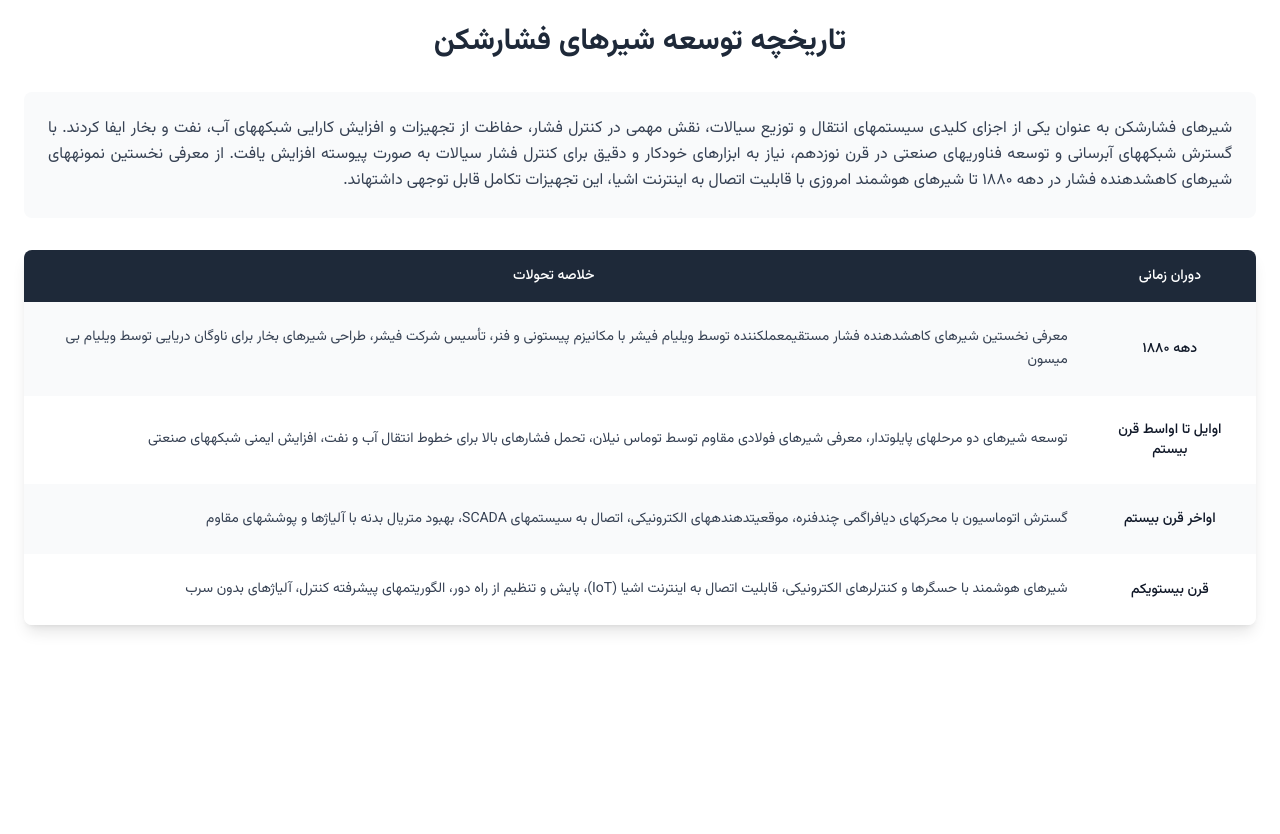
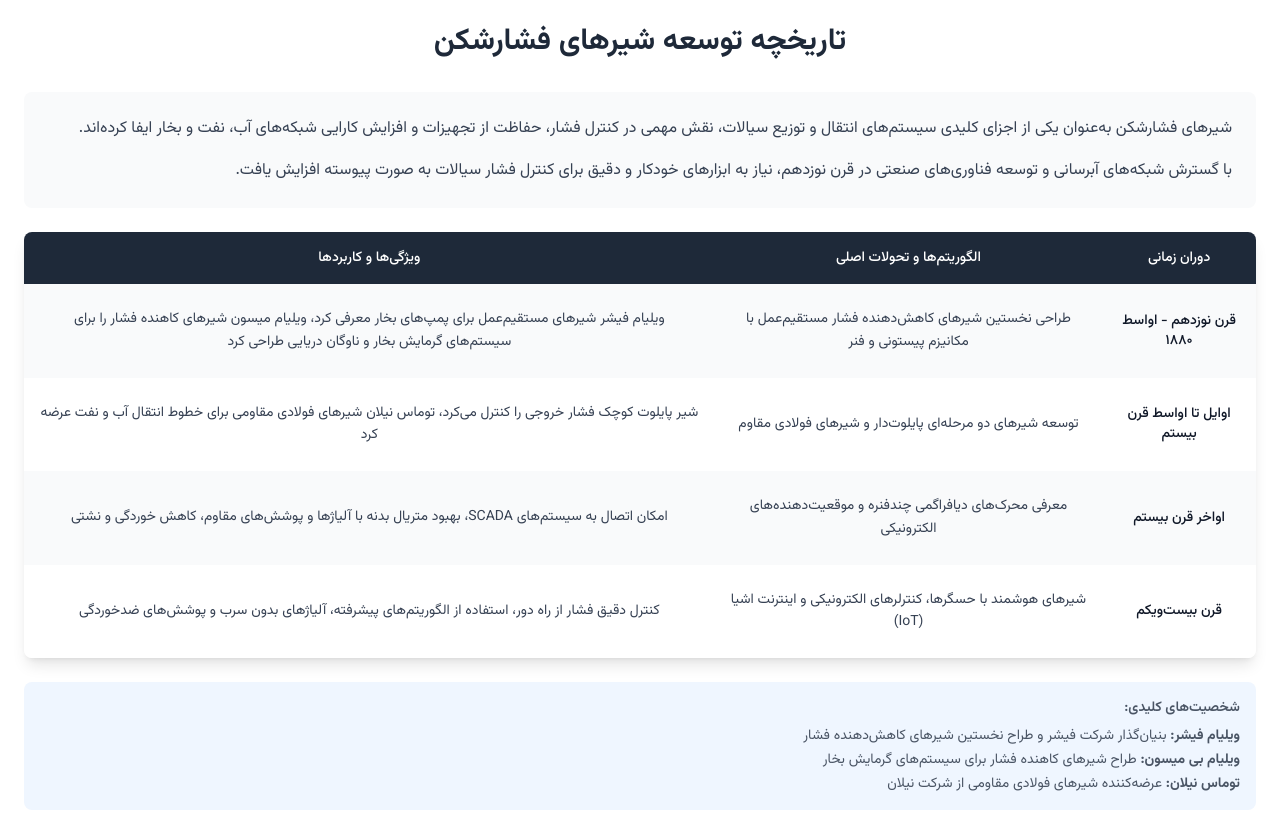
Before and after one commit to Foshati/prvfa, a Next.js app: page /history in a window 1280 px wide. Before the commit the page ends 800 px from the top, so only its background shows below. Built offline with nearby package versions, Linux system fonts and the light colour scheme.

Commit message:
add history page 2

```diff
--- a/src/app/history/page.tsx
+++ b/src/app/history/page.tsx
@@ -4,23 +4,27 @@ export default function HistoryPage() {
   const historyData = [
     {
       id: 1,
-      generation: "دهه ۱۸۸۰",
-      summary: "معرفی نخستین شیرهای کاهشدهنده فشار مستقیمعملکننده توسط ویلیام فیشر با مکانیزم پیستونی و فنر، تأسیس شرکت فیشر، طراحی شیرهای بخار برای ناوگان دریایی توسط ویلیام بی میسون"
+      generation: "قرن نوزدهم - اواسط ۱۸۸۰",
+      algorithms: "طراحی نخستین شیرهای کاهش‌دهنده فشار مستقیم‌عمل با مکانیزم پیستونی و فنر",
+      features: "ویلیام فیشر شیرهای مستقیم‌عمل برای پمپ‌های بخار معرفی کرد، ویلیام میسون شیرهای کاهنده فشار را برای سیستم‌های گرمایش بخار و ناوگان دریایی طراحی کرد"
     },
     {
       id: 2,
       generation: "اوایل تا اواسط قرن بیستم",
-      summary: "توسعه شیرهای دو مرحلهای پایلوتدار، معرفی شیرهای فولادی مقاوم توسط توماس نیلان، تحمل فشارهای بالا برای خطوط انتقال آب و نفت، افزایش ایمنی شبکههای صنعتی"
+      algorithms: "توسعه شیرهای دو مرحله‌ای پایلوت‌دار و شیرهای فولادی مقاوم",
+      features: "شیر پایلوت کوچک فشار خروجی را کنترل می‌کرد، توماس نیلان شیرهای فولادی مقاومی برای خطوط انتقال آب و نفت عرضه کرد"
     },
     {
       id: 3,
       generation: "اواخر قرن بیستم",
-      summary: "گسترش اتوماسیون با محرکهای دیافراگمی چندفنره، موقعیتدهندههای الکترونیکی، اتصال به سیستمهای SCADA، بهبود متریال بدنه با آلیاژها و پوششهای مقاوم"
+      algorithms: "معرفی محرک‌های دیافراگمی چندفنره و موقعیت‌دهنده‌های الکترونیکی",
+      features: "امکان اتصال به سیستم‌های SCADA، بهبود متریال بدنه با آلیاژها و پوشش‌های مقاوم، کاهش خوردگی و نشتی"
     },
     {
       id: 4,
-      generation: "قرن بیستویکم",
-      summary: "شیرهای هوشمند با حسگرها و کنترلرهای الکترونیکی، قابلیت اتصال به اینترنت اشیا (IoT)، پایش و تنظیم از راه دور، الگوریتمهای پیشرفته کنترل، آلیاژهای بدون سرب"
+      generation: "قرن بیست‌ویکم",
+      algorithms: "شیرهای هوشمند با حسگرها، کنترلرهای الکترونیکی و اینترنت اشیا (IoT)",
+      features: "کنترل دقیق فشار از راه دور، استفاده از الگوریتم‌های پیشرفته، آلیاژهای بدون سرب و پوشش‌های ضدخوردگی"
     }
   ];
 
@@ -30,12 +34,14 @@ export default function HistoryPage() {
         تاریخچه توسعه شیرهای فشارشکن
       </h1>
 
-      {/* خلاصه متن */}
-      <div className="bg-gray-50 rounded-lg p-6 mb-8">
-        <p className="text-gray-700 leading-relaxed text-justify">
-          شیرهای فشارشکن به عنوان یکی از اجزای کلیدی سیستمهای انتقال و توزیع سیالات، نقش مهمی در کنترل فشار، حفاظت از تجهیزات و افزایش کارایی شبکههای آب، نفت و بخار ایفا کردند.
-          با گسترش شبکههای آبرسانی و توسعه فناوریهای صنعتی در قرن نوزدهم، نیاز به ابزارهای خودکار و دقیق برای کنترل فشار سیالات به صورت پیوسته افزایش یافت.
-          از معرفی نخستین نمونههای شیرهای کاهشدهنده فشار در دهه ۱۸۸۰ تا شیرهای هوشمند امروزی با قابلیت اتصال به اینترنت اشیا، این تجهیزات تکامل قابل توجهی داشتهاند.
+      <div className="mb-6 text-gray-700 leading-relaxed text-justify bg-gray-50 p-6 rounded-lg">
+        <p className="mb-4">
+          شیرهای فشارشکن به‌عنوان یکی از اجزای کلیدی سیستم‌های انتقال و توزیع سیالات،
+          نقش مهمی در کنترل فشار، حفاظت از تجهیزات و افزایش کارایی شبکه‌های آب، نفت و بخار ایفا کرده‌اند.
+        </p>
+        <p>
+          با گسترش شبکه‌های آبرسانی و توسعه فناوری‌های صنعتی در قرن نوزدهم،
+          نیاز به ابزارهای خودکار و دقیق برای کنترل فشار سیالات به صورت پیوسته افزایش یافت.
         </p>
       </div>
 
@@ -45,7 +51,8 @@ export default function HistoryPage() {
             <thead className="bg-gray-800 text-white">
               <tr>
                 <th className="px-4 py-4 text-center font-medium">دوران زمانی</th>
-                <th className="px-4 py-4 text-center font-medium">خلاصه تحولات</th>
+                <th className="px-4 py-4 text-center font-medium">الگوریتم‌ها و تحولات اصلی</th>
+                <th className="px-4 py-4 text-center font-medium">ویژگی‌ها و کاربردها</th>
               </tr>
             </thead>
             <tbody>
@@ -61,9 +68,14 @@ export default function HistoryPage() {
                       {item.generation}
                     </div>
                   </td>
-                  <td className="px-4 py-6 text-right">
+                  <td className="px-4 py-6 text-center">
                     <div className="text-gray-700 text-sm leading-relaxed">
-                      {item.summary}
+                      {item.algorithms}
+                    </div>
+                  </td>
+                  <td className="px-4 py-6 text-center">
+                    <div className="text-gray-700 text-sm leading-relaxed">
+                      {item.features}
                     </div>
                   </td>
                 </tr>
@@ -72,6 +84,15 @@ export default function HistoryPage() {
           </table>
         </div>
       </div>
+
+      <div className="mt-6 text-sm text-gray-600 bg-blue-50 p-4 rounded-lg">
+        <h3 className="font-semibold mb-2">شخصیت‌های کلیدی:</h3>
+        <ul className="space-y-1">
+          <li><strong>ویلیام فیشر:</strong> بنیان‌گذار شرکت فیشر و طراح نخستین شیرهای کاهش‌دهنده فشار</li>
+          <li><strong>ویلیام بی میسون:</strong> طراح شیرهای کاهنده فشار برای سیستم‌های گرمایش بخار</li>
+          <li><strong>توماس نیلان:</strong> عرضه‌کننده شیرهای فولادی مقاومی از شرکت نیلان</li>
+        </ul>
+      </div>
     </div>
   );
 }
```
